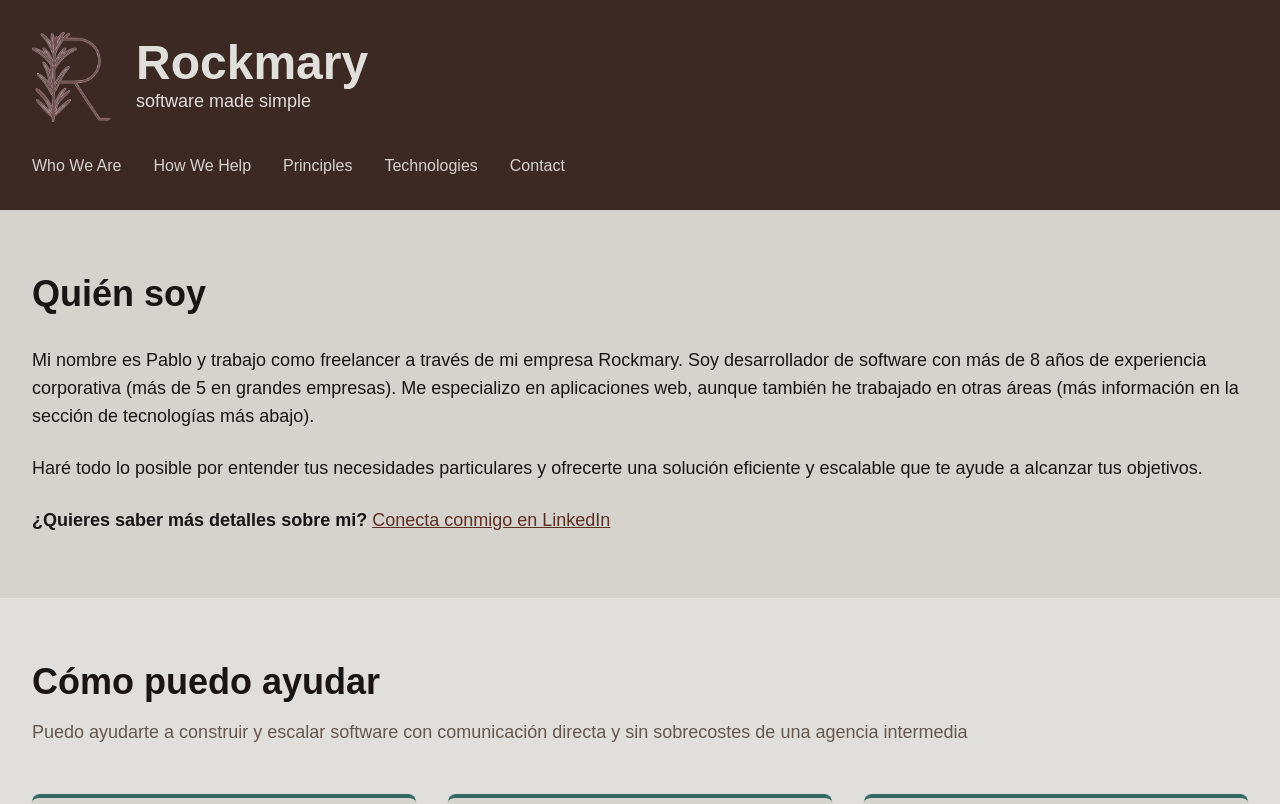
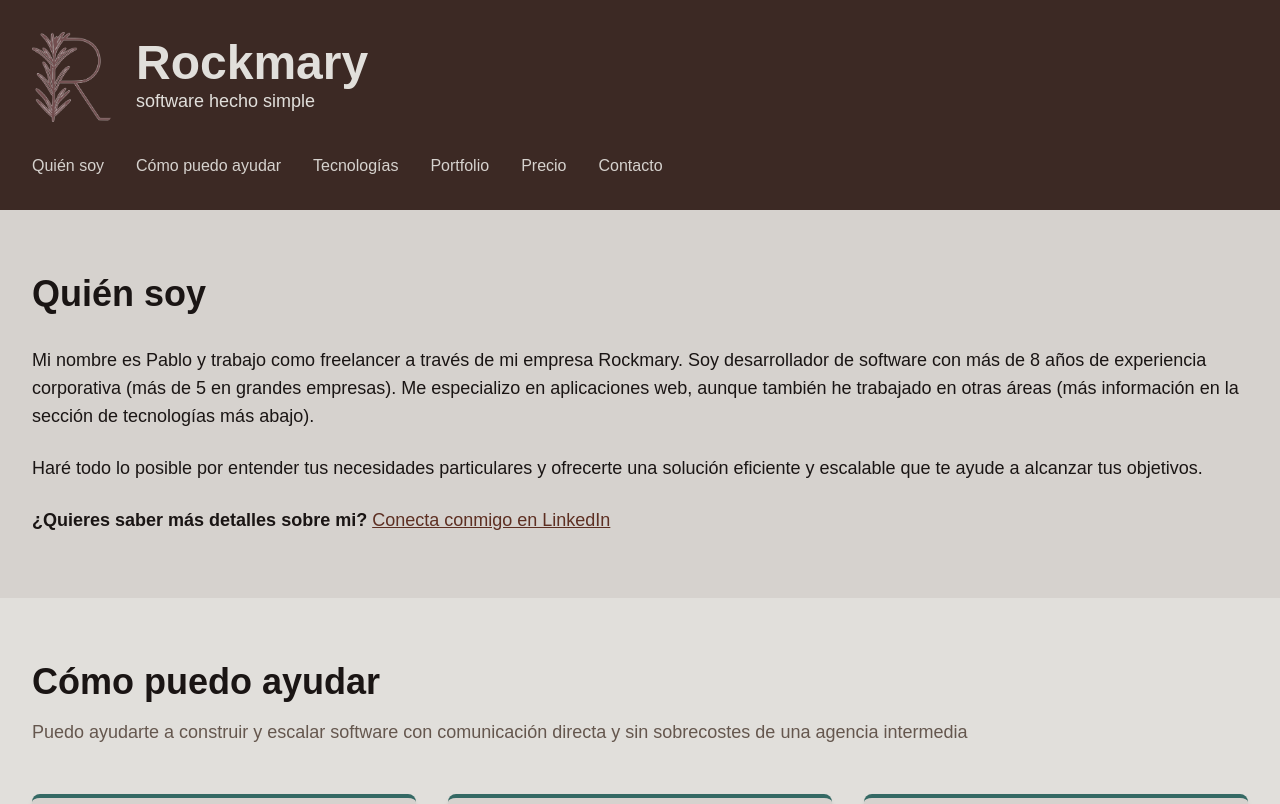
Before and after one commit to pablopenna/rockmary, a Next.js app: page /es in a window 1280 px wide. Shown: the top 804 px of the page. Built offline with nearby package versions, Linux system fonts and the light colour scheme.

Commit message:
i18n: translate Header section

```diff
--- a/src/app/components/Header.tsx
+++ b/src/app/components/Header.tsx
@@ -1,7 +1,14 @@
 import Image from "next/image";
 import { withBasePath } from "@/lib/basePath";
+import { getTranslation, Locale } from "../i18n";
 
-export default function Header() {
+interface HeaderProps {
+  locale: Locale
+}
+
+export default function Header({ locale }: HeaderProps) {
+  const t = getTranslation.bind(null, locale);
+
   return (
     <header className="bg-contrast-four text-base py-8">
       <div className="max-w-7xl mx-auto px-4 sm:px-6 lg:px-8">
@@ -9,25 +16,26 @@ export default function Header() {
         <div className="flex items-center gap-6 mb-8">
           <Image
             src={withBasePath("/logov1_3.png")}
-            alt="Rockmary Logo"
+            alt={t('HEADER_LOGO_ALT')}
             width={80}
             height={80}
             className="rounded-lg"
           />
           <div>
-            <h1 className="text-5xl font-bold text-base-two">Rockmary</h1>
-            <p className="text-lg text-base-two font-light">software made simple</p>
+            <h1 className="text-5xl font-bold text-base-two">{t('HEADER_BRAND')}</h1>
+            <p className="text-lg text-base-two font-light">{t('HEADER_TAGLINE')}</p>
           </div>
         </div>
 
         {/* Navigation */}
         <nav className="flex justify-between items-center">
           <ul className="hidden md:flex gap-8">
-            <li><a href="#who-am-i" className="hover:text-base-two transition">Who We Are</a></li>
-            <li><a href="#how-we-help" className="hover:text-base-two transition">How We Help</a></li>
-            <li><a href="#principles" className="hover:text-base-two transition">Principles</a></li>
-            <li><a href="#technologies" className="hover:text-base-two transition">Technologies</a></li>
-            <li><a href="#contact" className="hover:text-base-two transition">Contact</a></li>
+            <li><a href="#who-am-i" className="hover:text-base-two transition">{t('HEADER_NAV_WHO')}</a></li>
+            <li><a href="#how-i-can-help" className="hover:text-base-two transition">{t('HEADER_NAV_HELP')}</a></li>
+            <li><a href="#technologies" className="hover:text-base-two transition">{t('HEADER_NAV_TECHNOLOGIES')}</a></li>
+            <li><a href="#portfolio" className="hover:text-base-two transition">{t('HEADER_NAV_PORTFOLIO')}</a></li>
+            <li><a href="#pricing" className="hover:text-base-two transition">{t('HEADER_NAV_PRICING')}</a></li>
+            <li><a href="#contact" className="hover:text-base-two transition">{t('HEADER_NAV_CONTACT')}</a></li>
           </ul>
         </nav>
       </div>
--- a/src/app/i18n/translations/en.json
+++ b/src/app/i18n/translations/en.json
@@ -53,5 +53,14 @@
     "CONTACT_LINKEDIN_TEXT": "Connect with me on LinkedIn",
     "CONTACT_COPY_COPIED": "Copied!",
     "CONTACT_COPY_TITLE": "Copy to clipboard",
-    "CONTACT_THANK_YOU": "Thank you."
+    "CONTACT_THANK_YOU": "Thank you.",
+    "HEADER_LOGO_ALT": "Rockmary Logo",
+    "HEADER_BRAND": "Rockmary",
+    "HEADER_TAGLINE": "software made simple",
+    "HEADER_NAV_WHO": "Who We Are",
+    "HEADER_NAV_HELP": "How We Help",
+    "HEADER_NAV_PRICING": "Pricing",
+    "HEADER_NAV_PORTFOLIO": "Portfolio",
+    "HEADER_NAV_TECHNOLOGIES": "Technologies",
+    "HEADER_NAV_CONTACT": "Contact"
 }
--- a/src/app/i18n/translations/es.json
+++ b/src/app/i18n/translations/es.json
@@ -53,5 +53,14 @@
     "CONTACT_LINKEDIN_TEXT": "Contacta conmigo en LinkedIn",
     "CONTACT_COPY_COPIED": "¡Copiado!",
     "CONTACT_COPY_TITLE": "Copiar al portapapeles",
-    "CONTACT_THANK_YOU": "Gracias."
+    "CONTACT_THANK_YOU": "Gracias.",
+    "HEADER_LOGO_ALT": "Logotipo de Rockmary",
+    "HEADER_BRAND": "Rockmary",
+    "HEADER_TAGLINE": "software hecho simple",
+    "HEADER_NAV_WHO": "Quién soy",
+    "HEADER_NAV_HELP": "Cómo puedo ayudar",
+    "HEADER_NAV_PRICING": "Precio",
+    "HEADER_NAV_PORTFOLIO": "Portfolio",
+    "HEADER_NAV_TECHNOLOGIES": "Tecnologías",
+    "HEADER_NAV_CONTACT": "Contacto"
 }
--- a/src/app/page.tsx
+++ b/src/app/page.tsx
@@ -18,7 +18,7 @@ export default function DefaultHome({locale = 'en'}: HomeProps) {
 
   return (
       <div className="min-h-screen bg-base">
-        <Header />
+        <Header locale={locale}/>
         <WhoWeAre locale={locale}/>
         <HowICanHelp locale={locale}/>
         <Technologies locale={locale}/>
```
